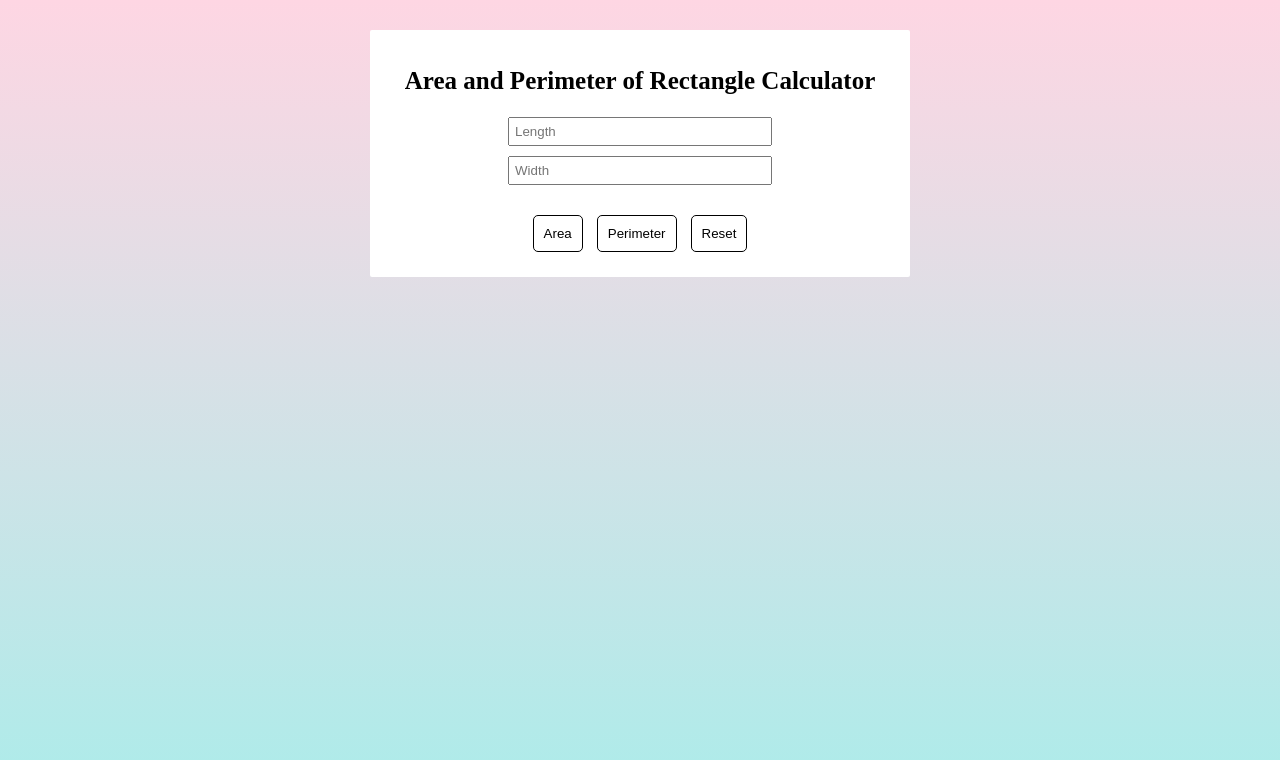
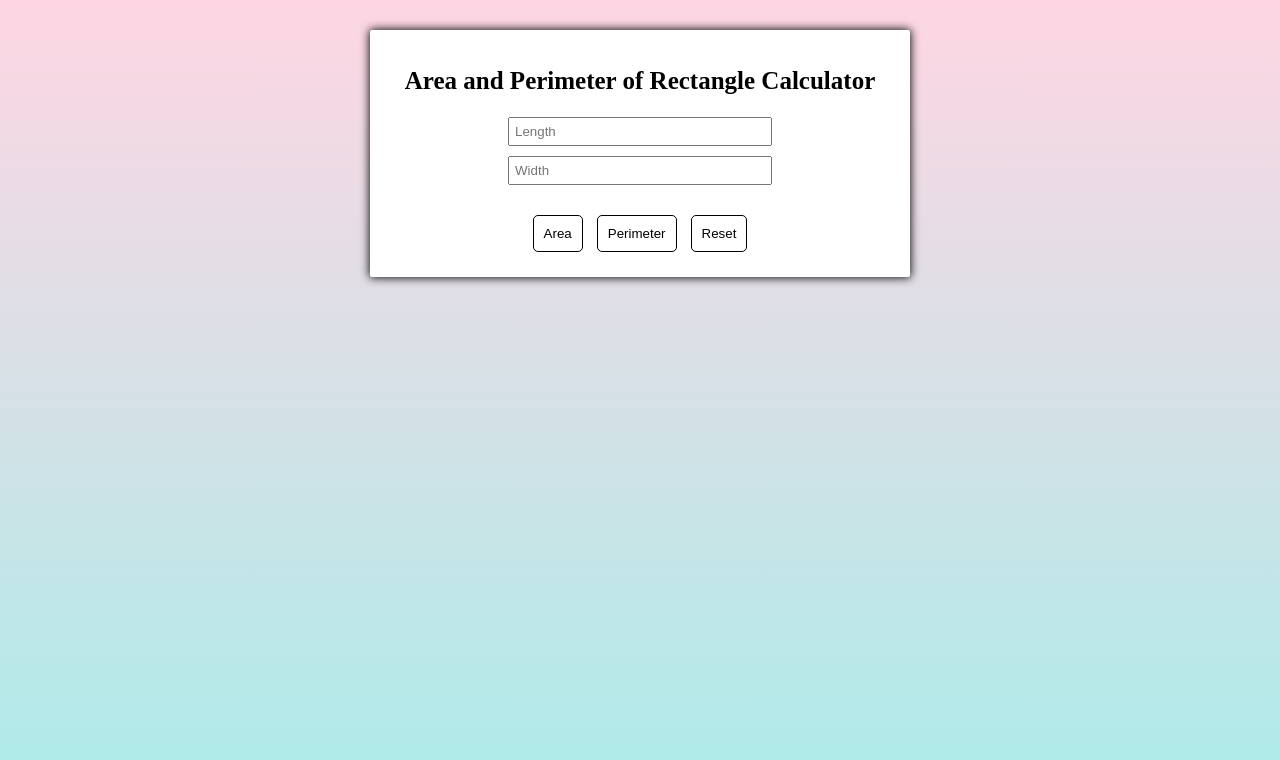
Before and after one commit to vaishu1109/Mathematical-Operation-With-Javascript-, a plain HTML site: page index.html in a window 1280 px wide. Drawn offline with Linux system fonts and the light colour scheme.

Commit message:
Box Shadow

```diff
--- a/index.html
+++ b/index.html
@@ -18,6 +18,7 @@
         margin: 30px auto;
         padding: 20px;
         border-radius: 2px;
+        box-shadow: 0 0 10px 0.5px black;
       }
       .heading {
         font-size: 25px;
```
